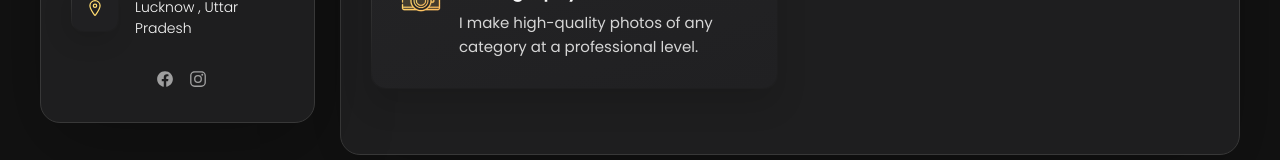
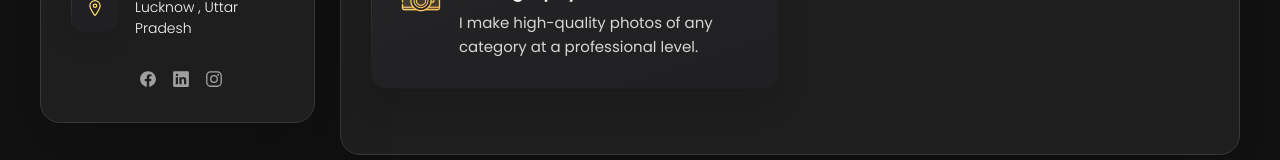
Before and after one commit to Manoj-Chauhan70/portfolio, a plain HTML site: page index.html in a window 1280 px wide. Shown: the part 720-880 px from the top of the page. Drawn offline with nearby package versions, Linux system fonts and the light colour scheme; files whose address does not match are found by name.

Commit message:
Update index.html

```diff
--- a/index.html
+++ b/index.html
@@ -136,7 +136,11 @@
               <ion-icon name="logo-facebook"></ion-icon>
             </a>
           </li>
-
+<li class="social-item">
+            <a href="https://www.linkedin.com/in/manoj-singh-chauhan9027" class="social-link">
+              <ion-icon name="logo-linkedin"></ion-icon>
+            </a>
+          </li>
 
 
           <li class="social-item">
```
